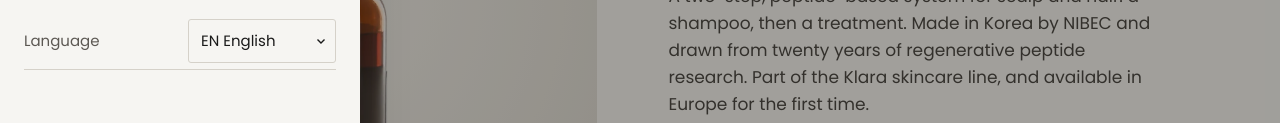
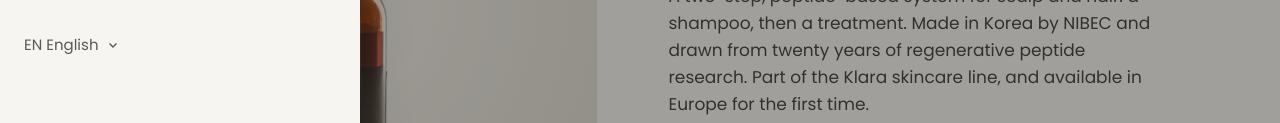
Before and after one commit to biggie169/klara, a plain HTML site: page public/index.html in a window 1280 px wide. Both pictures are taken after a click on the button 48 px from the left and 72 px from the top of the page. Shown: the part 308-431 px from the top of the page. Drawn offline with Linux system fonts and the light colour scheme.

Commit message:
Quieter language selector in the menu: plain left-aligned 'EN English'
Co-Authored-By: Claude Opus 5.5 <noreply@anthropic.com>
Claude-Session: https://claude.ai/code/session_01Ft9Xw5kXaXqhN4iD5Y3QaK

```diff
--- a/public/index.html
+++ b/public/index.html
@@ -93,10 +93,10 @@ body{padding-bottom:var(--k-band,38px)}
 .k-langopt:hover{background:#ECEAE5}
 .k-langopt b{width:22px;font-weight:500;font-size:12.5px;letter-spacing:.08em;color:#5C5853}
 .k-langopt[aria-checked="true"]{background:#E4E1DA}
-.k-menu-lang{display:flex;align-items:center;justify-content:space-between;gap:12px;min-height:56px;border-bottom:1px solid #D5D1C9;font-size:15px;color:#5C5853}
+.k-menu-lang{display:flex;align-items:center;min-height:56px;margin-top:4px}
 .k-select{position:relative;display:flex;align-items:center;color:#1A1A1A}
-.k-select select{appearance:none;-webkit-appearance:none;min-height:44px;padding:0 26px 0 12px;background:transparent;border:1px solid #D5D1C9;border-radius:3px;font:inherit;font-size:15px;color:#1A1A1A;cursor:pointer}
-.k-select svg{position:absolute;right:9px;pointer-events:none}
+.k-select select{field-sizing:content;appearance:none;-webkit-appearance:none;min-height:44px;padding:0 22px 0 0;background:transparent;border:0;font:inherit;font-size:15px;color:#5C5853;cursor:pointer}
+.k-select svg{position:absolute;right:2px;pointer-events:none;color:#5C5853}
 .k-foot-links{display:flex;flex-wrap:wrap;gap:0 20px;margin-top:8px}
 .k-foot-links button,.k-linkbtn{padding:0;min-height:32px;background:transparent;border:0;font:inherit;font-size:13px;color:#45423E;text-decoration:underline;text-underline-offset:3px;cursor:pointer}
 .k-cookie{position:fixed;left:16px;right:16px;bottom:calc(var(--k-band,38px) + 8px);z-index:45;max-width:560px;box-sizing:border-box;padding:18px 20px;background:#F6F5F2;border:1px solid #D5D1C9;border-radius:6px;box-shadow:0 16px 40px rgba(23,19,15,.16);display:none;flex-direction:column;gap:14px}
@@ -364,7 +364,7 @@ button:focus-visible,a:focus-visible,summary:focus-visible{outline:2px solid #8C
 <a href="#buy" data-act="closeMenu" data-nav="1" data-i18n="subscribe">Subscribe</a>
 </nav>
 <label class="k-menu-lang">
-<span data-i18n="language">Language</span>
+<span class="k-sr" data-i18n="language">Language</span>
 <span class="k-select">
 <select data-langselect></select>
 <svg aria-hidden="true" width="12" height="12" viewBox="0 0 12 12" fill="none" stroke="currentColor" stroke-width="1.4"><path d="M2.5 4.5L6 8l3.5-3.5"></path></svg>
```
